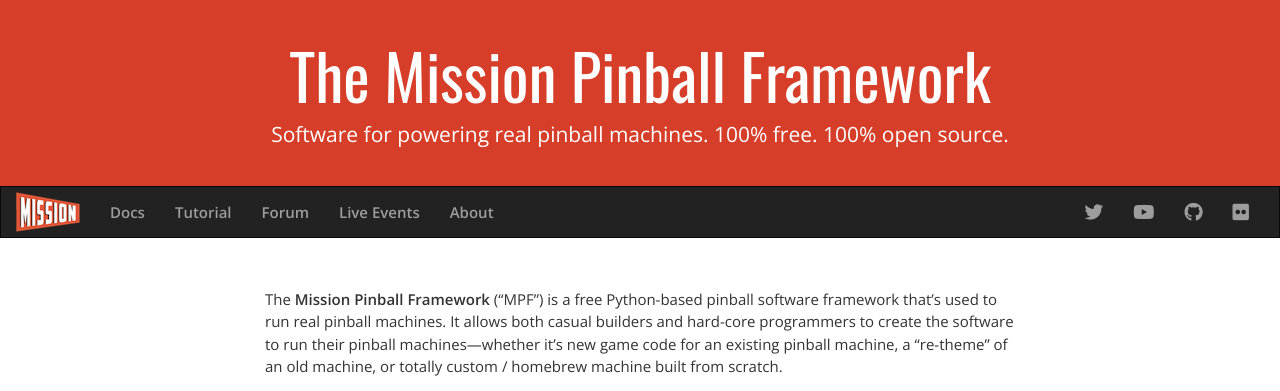
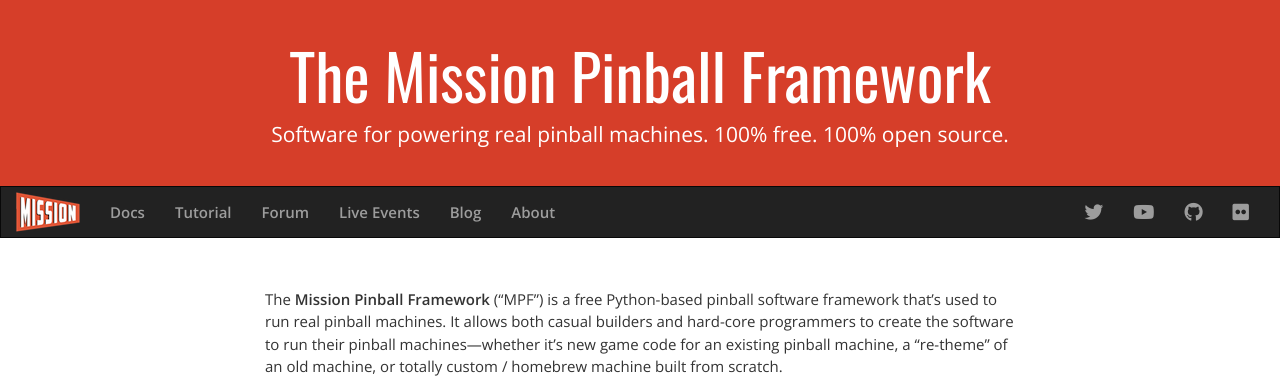
Before and after one commit to missionpinball/missionpinball-website, a Jekyll site: the page built from index.html, in a window 1280 px wide and 900 px high. Shown: the top 391 px of the window. Built offline with Jekyll 4.4.1, drawn with Linux system fonts in a browser that asks for light colours; nearby versions of some CDN libraries.

Commit message:
add blog link

```diff
--- a/_layouts/default.html
+++ b/_layouts/default.html
@@ -103,6 +103,9 @@
                         <a href="/events.html">Live Events</a>
                     </li>
                     <li>
+                        <a href="/blog.html">Blog</a>
+                    </li>
+                    <li>
                         <a href="/about.html">About</a>
                     </li>
                 </ul>
```
